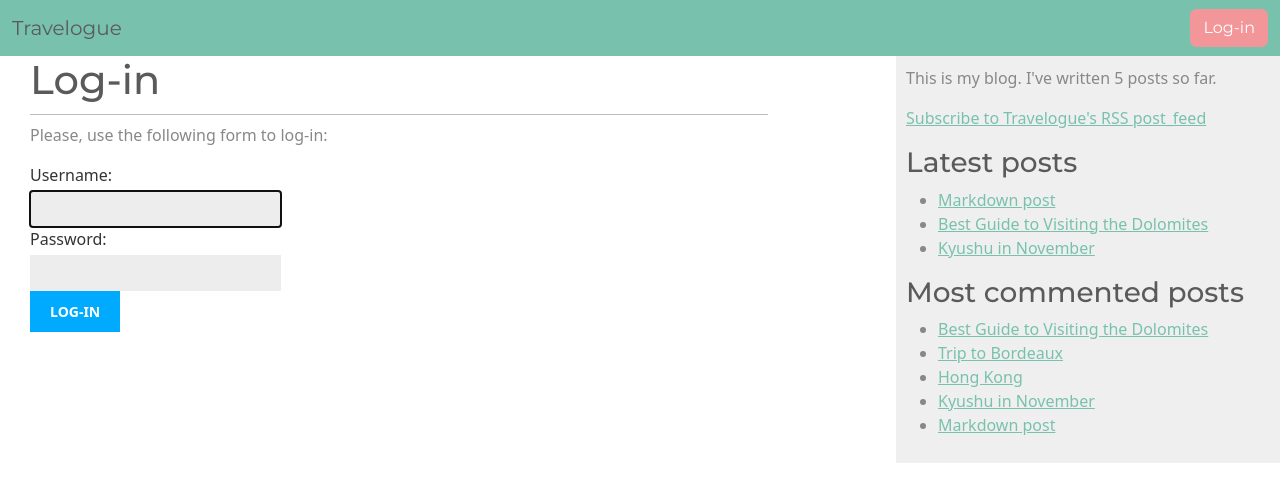
After one commit to ellenycc/blog, a Django app: page /blog/login/ in a window 1280 px wide. The commit adds this page. Shown: the top 502 px of the page. Run offline with Django 5.2, Linux system fonts and the light colour scheme; data comes from the database, SQL or seed files in the repository; some libraries are stand-ins or nearby versions.

Commit message:
Add login form and bootstrap

```diff
--- a/blog/forms.py
+++ b/blog/forms.py
@@ -17,3 +17,8 @@ class CommentForm(forms.ModelForm):
 
 class SearchForm(forms.Form):
     query = forms.CharField()
+
+
+class LoginForm(forms.Form):
+    username = forms.CharField()
+    password = forms.CharField(widget=forms.PasswordInput)
--- a/blog/static/css/blog.css
+++ b/blog/static/css/blog.css
@@ -18,6 +18,66 @@ h1 {
 h2 {
   font-weight:normal;
   margin:30px 0 0;
+}
+
+/* navbar */
+
+.navbar {
+  display: flex;
+  flex-direction: row;
+  align-items: stretch;
+  padding: 10px 100px;
+  font-size: 14px;
+  background:#fff;
+  gap: 10px 10px;
+  overflow:auto;
+}
+
+.navbar-items {
+  display: flex;
+  flex-direction: row;
+  align-items: center;
+  justify-content: space-between;
+  width: 100%;
+  padding-top: 0px;
+  padding-bottom: 0px;
+  padding-left: 0px;
+  padding-right: 0px;
+}
+
+.navbar-items_logo {
+  flex-grow: 1;
+  font-size:20px;
+  margin-right: 10%;
+}
+
+.navbar-items_menu {
+  flex-grow: 2;
+}
+
+ul.menu {
+  list-style: none;
+  float:left;
+  margin:0;
+  padding:0;
+}
+
+.navbar-auth .user {
+  display: flex;
+  flex-direction: row;
+  padding-top: 4px;
+}
+
+.navbar-auth .user form {
+  display: inline;
+  float: right;
+}
+
+.navbar-auth .user button {
+  border: none;
+  cursor: pointer;
+  float: left;
+  display: inline;
 }
 
 #content {
--- a/blog/templates/blog/base.html
+++ b/blog/templates/blog/base.html
@@ -1,22 +1,54 @@
 {% load blog_tags %}
+{% load crispy_forms_tags %}
 {% load static %}
 <!DOCTYPE html>
 <html>
   <head>
     <title>{% block title %}{% endblock %}</title>
     <link href="{% static "css/blog.css" %}" rel="stylesheet">
+    <link href="https://bootswatch.com/5/minty/bootstrap.min.css" rel="stylesheet" type="text/css">
   </head>
   <body>
+    <nav class="navbar navbar-expand-lg bg-primary" data-bs-theme="dark">
+      <div class="container-fluid">
+        <a class="navbar-brand" href="{% url 'blog:post_list' %}">Travelogue</a>
+        <button class="navbar-toggler" type="button" data-bs-toggle="collapse" data-bs-target="#navbarColor01" aria-controls="navbarColor01" aria-expanded="false" aria-label="Toggle navigation">
+          <span class="navbar-toggler-icon"></span>
+        </button>
+        <div class="collapse navbar-collapse" id="navbarColor01">
+          {% if request.user.is_authenticated %}
+          <ul class="navbar-nav me-auto">
+            <li class="nav-item" {% if section == "dashboard" %}{% endif %}>
+              <a class="nav-link active" href="{% url "blog:dashboard" %}">My dashboard</a>
+            </li>
+          </ul>
+          {% endif %}
+        </div>
+
+        <div class="navbar-auth d-flex align-items-center">
+          {% if request.user.is_authenticated %}
+          <div class="navbar-auth-user me-3 text-white">
+            Hello {{ request.user.first_name|default:request.user.username}},
+          </div>
+          <form class="d-flex" action="{% url "blog:logout" %}" method="post">
+            <button class="btn btn-secondary my-2 my-sm-0" type="submit">Logout</button>
+            {% csrf_token %}
+          </form>
+          {% else %}
+            <a class="btn btn-secondary my-2 my-sm-0" href="{% url "blog:login" %}">Log-in</a>
+          {% endif %}
+        </div>
+      </div>
+    </nav>
     <div id="content">
       {% block content %}
       {% endblock %}
     </div>
     <div id="sidebar">
-      <a href="{% url 'blog:post_list' %}"><h2>My blog</h2></a>
       <p>This is my blog. I've written {% total_posts %} posts so far.</p>
       <p>
         <a href="{% url 'blog:post_feed' %}">
-          Subscribe to my RSS post_feed
+          Subscribe to Travelogue's RSS post_feed
         </a>
       </p>
       <h3>Latest posts</h3>
--- a/blog/templates/blog/post/includes/comment_form.html
+++ b/blog/templates/blog/post/includes/comment_form.html
@@ -8,5 +8,5 @@
     </div>
     {{ form.body.as_field_group }}
     {% csrf_token %}
-    <p><input type="submit" value="Add comment"></p>
+    <p><input type="submit" class="btn btn-primary mt-3" value="Add comment"></p>
 </form>
--- a/blog/templates/blog/post/list.html
+++ b/blog/templates/blog/post/list.html
@@ -1,10 +1,10 @@
 {% extends "blog/base.html" %}
 {% load blog_tags %}
 
-{% block title %}My Blog{% endblock %}
+{% block title %}Travelog{% endblock %}
 
 {% block content %}
-  <h1>My Blog</h1>
+  <div class="container mt-5">
     {% if tag %}
       <h2>Posts tagged with "{{ tag.name }}"</h2>
     {% endif %}
@@ -28,4 +28,5 @@
       {{ post.body|markdown|truncatewords:30 }}
     {% endfor %}
     {% include "pagination.html" with page=posts %}
+  </div>
 {% endblock  %}
--- /dev/null
+++ b/blog/templates/registration/login.html
@@ -0,0 +1,22 @@
+{% extends "blog/base.html" %}
+
+{% block title %}Log-in{% endblock  %}
+
+{% block content %}
+  <h1>Log-in</h1>
+  {% if form.errors %}
+    <p>
+      Your username and password didn't match. Please try again.
+    </p>
+  {% else %}
+    <p>Please, use the following form to log-in:</p>
+  {% endif %}
+  <div class="login-form">
+    <form action="{% url 'blog:login' %}" method="post">
+      {{ form.as_p }}
+      {% csrf_token %}
+      <input type="hidden" name="next" value="{{ next }}" />
+      <p><input type="submit" value="Log-in"></p>
+    </form>
+  </div>
+{% endblock  %}
--- a/blog/urls.py
+++ b/blog/urls.py
@@ -1,4 +1,4 @@
-
+from django.contrib.auth import views as auth_views
 from django.urls import path
 from .import views
 from .feeds import LatestPostsFeed
@@ -7,6 +7,7 @@ app_name = 'blog'
 
 urlpatterns = [
     path('', views.post_list, name='post_list'),
+    path('dashboard/', views.dashboard, name='dashboard'),
     # path('', views.PostListView.as_view(), name='post_list'),
     path('<int:year>/<int:month>/<int:day>/<slug:post>/',
          views.post_detail, name='post_detail'),
@@ -17,4 +18,6 @@ urlpatterns = [
     path('tag/<slug:tag_slug>/', views.post_list, name='post_list_by_tag'),
     path('feed/', LatestPostsFeed(), name='post_feed'),
     path('search/', views.post_search, name='post_search'),
+    path('login/', auth_views.LoginView.as_view(), name='login'),
+    path('logout/', auth_views.LogoutView.as_view(), name='logout'),
 ]
```
Also changed, not shown: blog/templates/blog/dashboard.html (added, +8 -0 lines), blog/templates/registration/logout.html (added, +11 -0 lines), blog/views.py (+37 -1 lines), mysite/settings.py (+11 -1 lines), 2 other files. Lines whose indentation alone changed are shown as unchanged.
